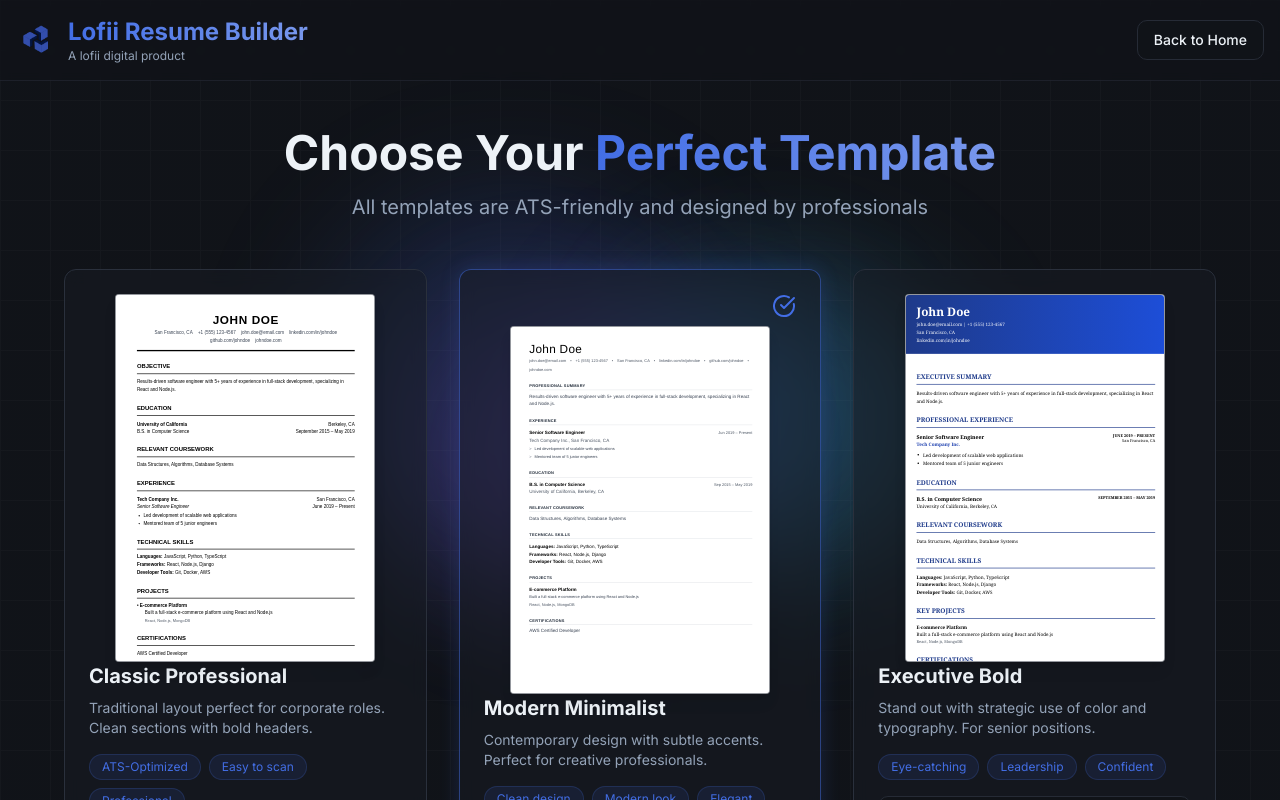
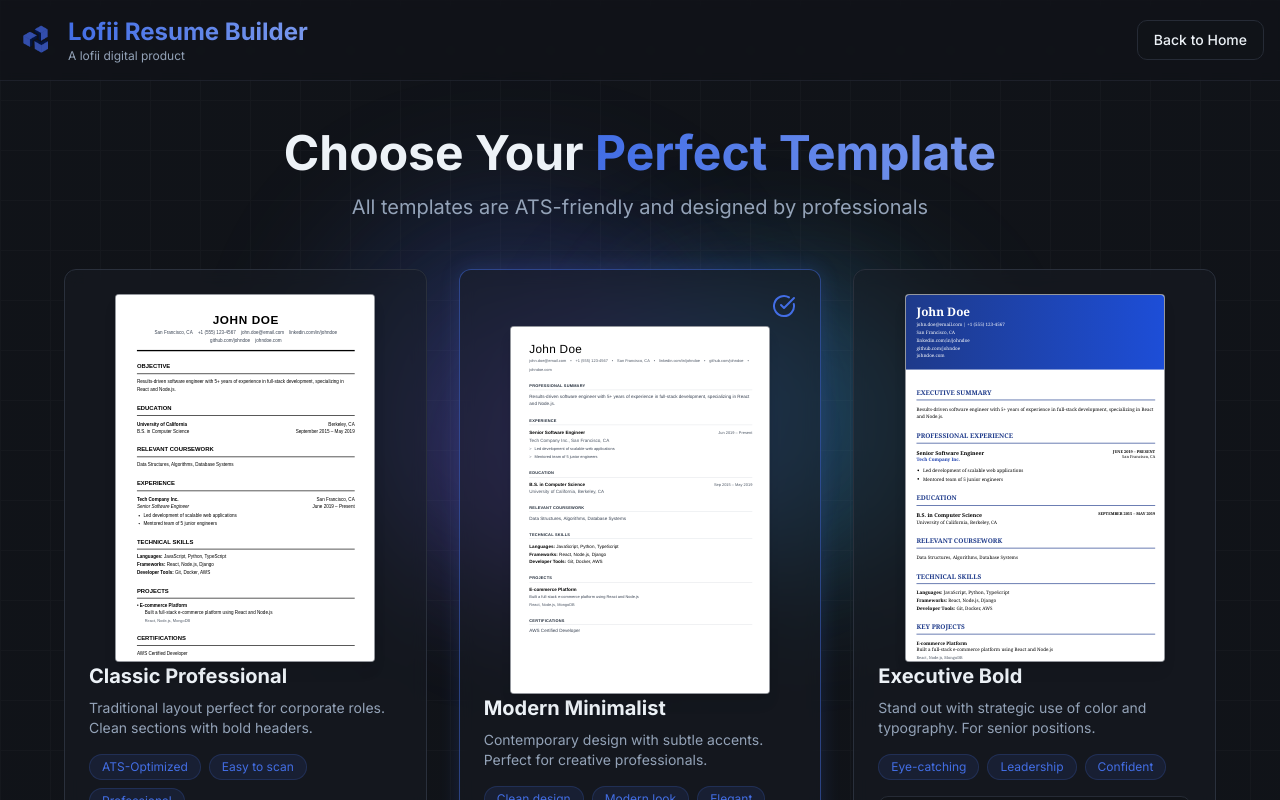
Before and after one commit to Neeraj6002/Resume-Builder, a React (Vite) app: page /templates in a window 1280 px wide. Shown: the top 800 px of the page. Built offline with nearby package versions, Linux system fonts and the light colour scheme; the HTML template or start-up script is replaced by a standard one.

Commit message:
Add GitHub and portfolio links to personal info

```diff
--- a/src/components/templates/Template3.tsx
+++ b/src/components/templates/Template3.tsx
@@ -35,6 +35,8 @@ export default function Template3({ data }: Template3Props) {
           </p>
           <p>{data.personalInfo.location || 'Your Location'}</p>
           {data.personalInfo.linkedin && <p>{data.personalInfo.linkedin}</p>}
+          {data.personalInfo.github && <p>{data.personalInfo.github}</p>}
+          {data.personalInfo.portfolio && <p>{data.personalInfo.portfolio}</p>}
         </div>
       </header>
 
```
